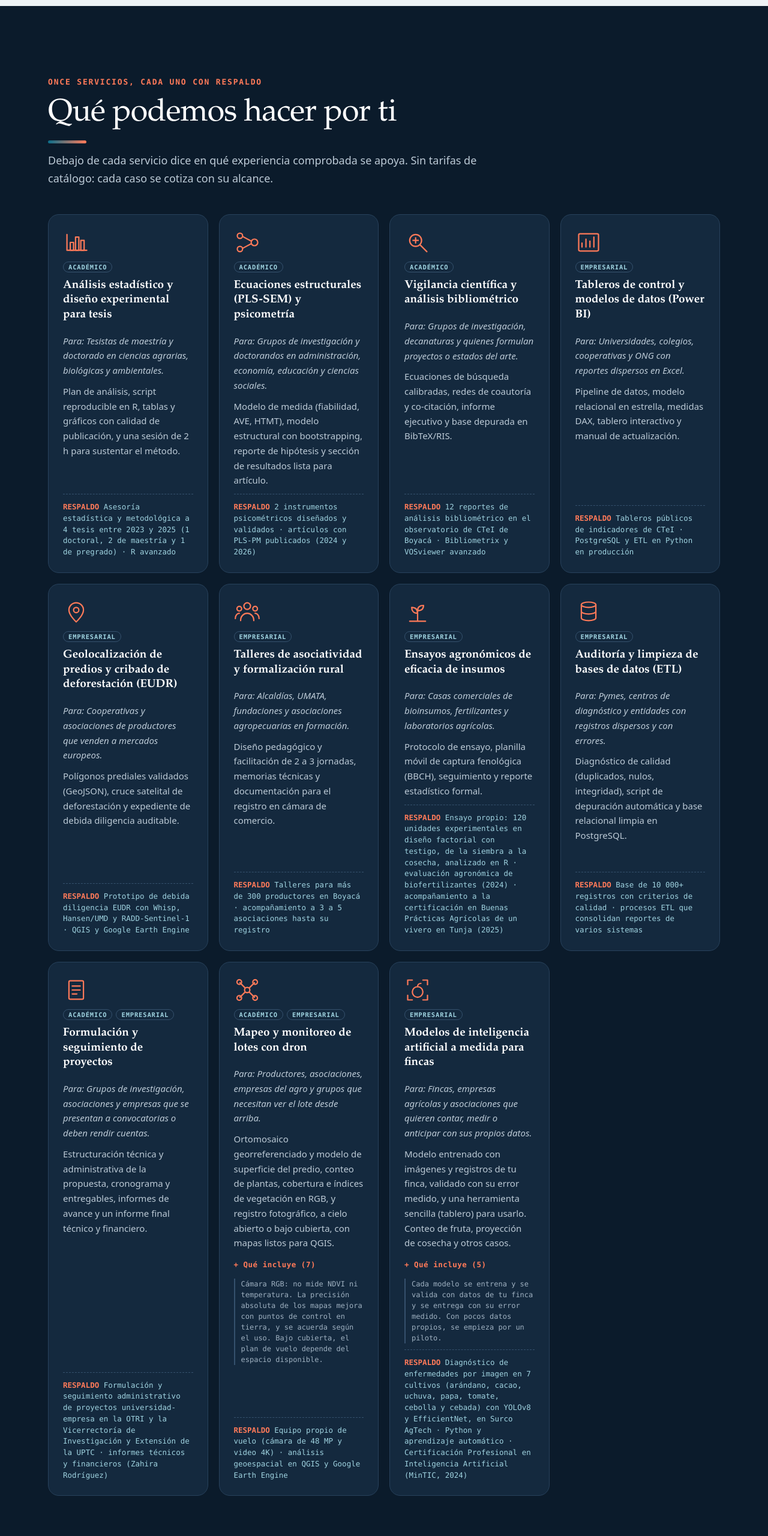
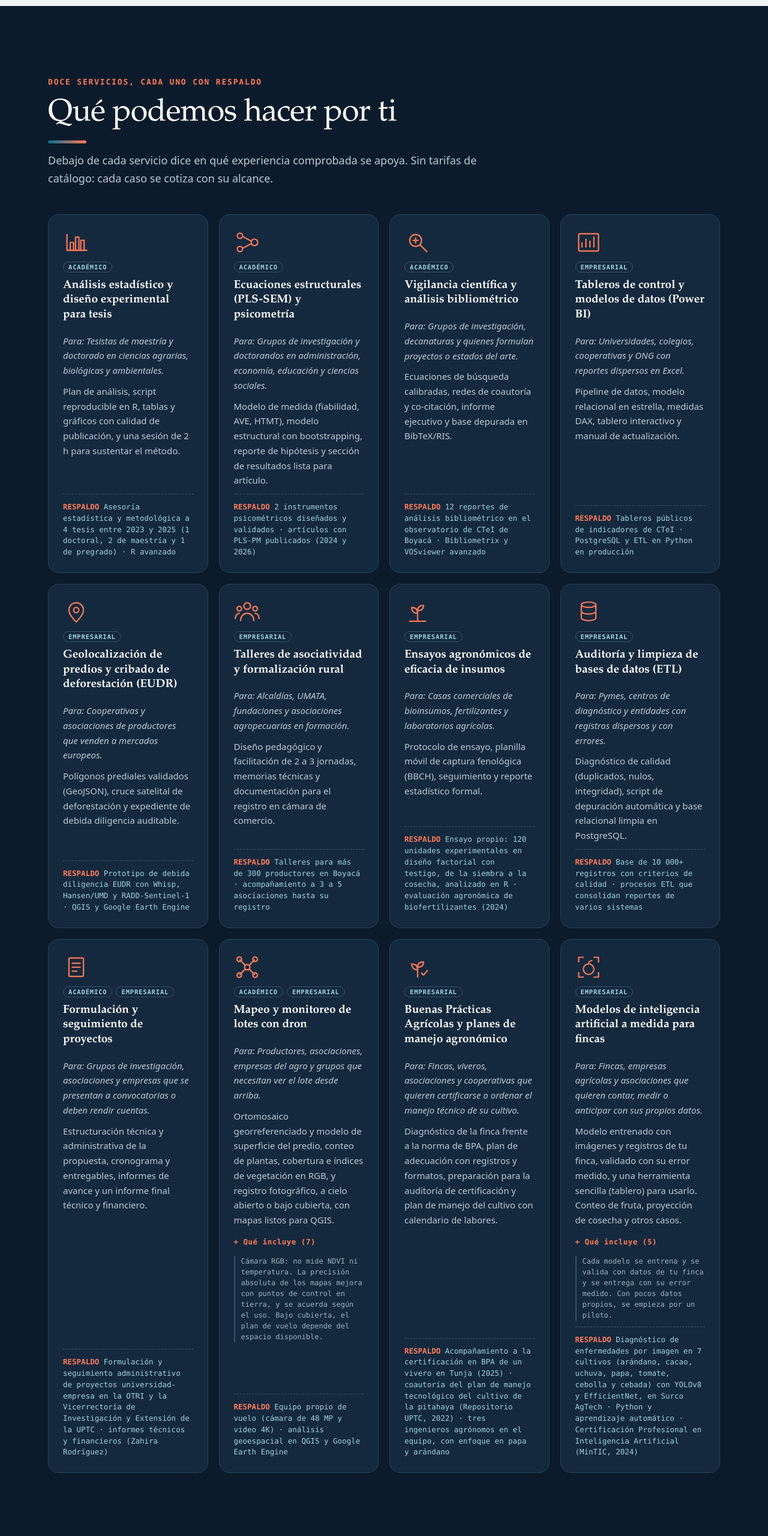
Before and after one commit to DigSH/consultoria, a plain HTML site: page index.html in a window 1280 px wide. Shown: the part 1920-4480 px from the top of the page at 60% size. Drawn offline with Linux system fonts and the light colour scheme; no server answers.

Commit message:
Servicio nuevo: Buenas Practicas Agricolas y planes de manejo agronomico
Co-Authored-By: Claude Sonnet 5.5 <noreply@anthropic.com>

```diff
--- a/datos.js
+++ b/datos.js
@@ -39,7 +39,7 @@ window.CONSULTORIA = {
     { id: "ensayos", linea: ["empresarial"], icono: "ensayos", titulo: "Ensayos agronómicos de eficacia de insumos",
       para: "Casas comerciales de bioinsumos, fertilizantes y laboratorios agrícolas",
       entrega: "Protocolo de ensayo, planilla móvil de captura fenológica (BBCH), seguimiento y reporte estadístico formal.",
-      respaldo: "Ensayo propio: 120 unidades experimentales en diseño factorial con testigo, de la siembra a la cosecha, analizado en R · evaluación agronómica de biofertilizantes (2024) · acompañamiento a la certificación en Buenas Prácticas Agrícolas de un vivero en Tunja (2025)" },
+      respaldo: "Ensayo propio: 120 unidades experimentales en diseño factorial con testigo, de la siembra a la cosecha, analizado en R · evaluación agronómica de biofertilizantes (2024)" },
     { id: "etl", linea: ["empresarial"], icono: "etl", titulo: "Auditoría y limpieza de bases de datos (ETL)",
       para: "Pymes, centros de diagnóstico y entidades con registros dispersos y con errores",
       entrega: "Diagnóstico de calidad (duplicados, nulos, integridad), script de depuración automática y base relacional limpia en PostgreSQL.",
@@ -53,6 +53,10 @@ window.CONSULTORIA = {
       para: "Productores, asociaciones, empresas del agro y grupos que necesitan ver el lote desde arriba",
       entrega: "Ortomosaico georreferenciado y modelo de superficie del predio, conteo de plantas, cobertura e índices de vegetación en RGB, y registro fotográfico, a cielo abierto o bajo cubierta, con mapas listos para QGIS.",
       respaldo: "Equipo propio de vuelo (cámara de 48 MP y video 4K) · análisis geoespacial en QGIS y Google Earth Engine" },
+    { id: "bpa", linea: ["empresarial"], icono: "bpa", titulo: "Buenas Prácticas Agrícolas y planes de manejo agronómico",
+      para: "Fincas, viveros, asociaciones y cooperativas que quieren certificarse o ordenar el manejo técnico de su cultivo",
+      entrega: "Diagnóstico de la finca frente a la norma de BPA, plan de adecuación con registros y formatos, preparación para la auditoría de certificación y plan de manejo del cultivo con calendario de labores.",
+      respaldo: "Acompañamiento a la certificación en BPA de un vivero en Tunja (2025) · coautoría del plan de manejo tecnológico del cultivo de la pitahaya (Repositorio UPTC, 2022) · tres ingenieros agrónomos en el equipo, con enfoque en papa y arándano" },
     { id: "ia", linea: ["empresarial"], icono: "ia", titulo: "Modelos de inteligencia artificial a medida para fincas",
       para: "Fincas, empresas agrícolas y asociaciones que quieren contar, medir o anticipar con sus propios datos",
       entrega: "Modelo entrenado con imágenes y registros de tu finca, validado con su error medido, y una herramienta sencilla (tablero) para usarlo. Conteo de fruta, proyección de cosecha y otros casos.",
@@ -105,6 +109,7 @@ window.CONSULTORIA = {
     { texto: "Debo probar si mi producto funciona en campo", servicio: "ensayos", linea: ["empresarial"] },
     { texto: "Debo rendir informes técnicos y financieros de un proyecto", servicio: "proyectos", linea: ["academica", "empresarial"] },
     { texto: "Quiero ver, mapear o contar plantas de mis lotes desde el aire", servicio: "dron", linea: ["academica", "empresarial"] },
+    { texto: "Quiero certificar mi finca o vivero en Buenas Prácticas Agrícolas, u ordenar el manejo de mi cultivo", servicio: "bpa", linea: ["empresarial"] },
     { texto: "Quiero contar fruta o proyectar mi cosecha con inteligencia artificial", servicio: "ia", linea: ["empresarial"] },
     { texto: "Todavía no sé cuál es mi problema, quiero conversarlo", servicio: null, linea: ["academica", "empresarial"] }
   ],
--- a/index.html
+++ b/index.html
@@ -4,7 +4,7 @@
 <meta charset="utf-8">
 <meta name="viewport" content="width=device-width, initial-scale=1">
 <title>Consultoría · Estadística, datos y proyectos para el agro y la academia</title>
-<meta name="description" content="Consultoría académica y empresarial: análisis estadístico para tesis, bibliometría, tableros en Power BI, ensayos agronómicos, formulación de proyectos, análisis geoespacial y trazabilidad EUDR. Equipo de agronomía, estadística y gestión de proyectos, Tunja.">
+<meta name="description" content="Consultoría académica y empresarial: análisis estadístico para tesis, bibliometría, tableros en Power BI, ensayos agronómicos, Buenas Prácticas Agrícolas, formulación de proyectos, análisis geoespacial y trazabilidad EUDR. Equipo de agronomía, estadística y gestión de proyectos, Tunja.">
 <meta property="og:title" content="Consultoría · Estadística, datos y proyectos para el agro y la academia">
 <meta property="og:description" content="Resultados que resisten al jurado, al comité y al campo. Análisis reproducible, tableros y ensayos.">
 <meta property="og:type" content="website">
@@ -31,7 +31,7 @@
   {"@type":"Person","name":"Faiver Salcedo","jobTitle":"Ingeniero Agrónomo, Especialista en Desarrollo Territorial"}]}
 </script>
 <link rel="stylesheet" href="vendor/leaflet/leaflet.min.css">
-<link rel="stylesheet" href="styles.css?v=20261116e">
+<link rel="stylesheet" href="styles.css?v=20261116f">
 </head>
 <body>
 <a class="saltar" href="#contenido">Saltar al contenido</a>
@@ -116,7 +116,7 @@
 <!-- ============ SERVICIOS ============ -->
 <section class="seccion oscura" id="servicios">
   <div class="cab">
-    <p class="sobretitulo">Once servicios, cada uno con respaldo</p>
+    <p class="sobretitulo">Doce servicios, cada uno con respaldo</p>
     <h2>Qué podemos hacer por ti</h2>
     <p class="sub">Debajo de cada servicio dice en qué experiencia comprobada se apoya. Sin tarifas de catálogo: cada caso se cotiza con su alcance.</p>
   </div>
@@ -338,13 +338,14 @@
     <symbol id="i-proyectos" viewBox="0 0 40 40"><rect x="9" y="6" width="22" height="28" rx="2"/><path d="M14 14h12M14 20h12M14 26h7"/></symbol>
     <symbol id="i-dron" viewBox="0 0 40 40"><circle cx="20" cy="20" r="4"/><path d="M16.5 16.5L9 9M23.5 16.5L31 9M16.5 23.5L9 31M23.5 23.5L31 31"/><circle cx="8" cy="8" r="3.5"/><circle cx="32" cy="8" r="3.5"/><circle cx="8" cy="32" r="3.5"/><circle cx="32" cy="32" r="3.5"/></symbol>
     <symbol id="i-ia" viewBox="0 0 40 40"><circle cx="20" cy="23" r="8"/><path d="M20 15c0-3 2-5 5-5M5 12V5h7M28 5h7v7M5 28v7h7M35 28v7h-7"/></symbol>
+    <symbol id="i-bpa" viewBox="0 0 40 40"><path d="M20 35V17M20 24c-6 0-9-4-9-9 6 0 9 3 9 9zM20 20c0-5 3-8 9-8 0 5-3 8-9 8z"/><path d="M26 29l3 3 6-7"/></symbol>
     <symbol id="i-etl" viewBox="0 0 40 40"><ellipse cx="20" cy="9" rx="11" ry="4"/><path d="M9 9v10c0 2 5 4 11 4s11-2 11-4V9M9 19v10c0 2 5 4 11 4s11-2 11-4V19"/></symbol>
   </defs>
 </svg>
 
-<script src="datos.js?v=20261116e"></script>
+<script src="datos.js?v=20261116f"></script>
 <script src="vendor/leaflet/leaflet.min.js"></script>
-<script src="app.js?v=20261116e"></script>
-<script src="gis.js?v=20261116e"></script>
+<script src="app.js?v=20261116f"></script>
+<script src="gis.js?v=20261116f"></script>
 </body>
 </html>
```
Also changed, not shown: 1 other file.
